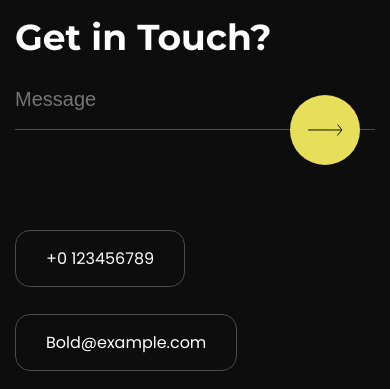
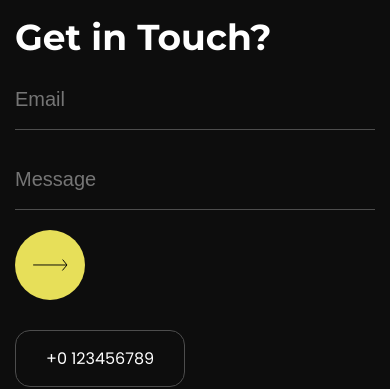
Before and after one commit to nihalDelimp/bold_portable_frontend, a React (Create React App) app: page /checkout in a window 390 px wide. Shown: the part 1735-2124 px from the top of the page. Built offline with nearby package versions, Linux system fonts and the light colour scheme; no server answers.

Commit message:
footer form changes

```diff
--- a/src/Common/Footer.tsx
+++ b/src/Common/Footer.tsx
@@ -61,6 +61,7 @@ const Footer = (props: MyComponentProps) => {
                 data-aos-duration="1000"
               >
                 <div className="form--group">
+                  <input type="email" placeholder="Email" />
                   <input type="text" placeholder="Message" />
                   <div className="submit--btn">
                     <button type="button">{}</button>
--- a/src/asstes/scss/layout/_footer.scss
+++ b/src/asstes/scss/layout/_footer.scss
@@ -10,13 +10,19 @@
     .footer--form {
         .form--group {
             position: relative;
+            display: flex;
+            flex-wrap: wrap;
+            gap: 20px;
             input {
-                width: 100%;
+                width: calc(50% - 20px);
                 border-bottom: 1px solid lighten($black, 30%);
                 background-color: transparent;
                 min-height: 60px;
                 font-size: 20px;
                 color: $white;
+                @media (max-width:767px) {
+                    width: calc(100%);
+                }
             }
             .submit--btn {
                 button {
@@ -26,7 +32,7 @@
                     border-radius: 50%;
                     position: absolute;
                     right: 0;
-                    transform: translate(-50px, -50%);
+                    transform: translate(-50px, calc(-50% - 20px));
                     background-image: url('../../image//arrow--thin.svg');
                     background-repeat: no-repeat;
                     background-position: center;
@@ -37,10 +43,15 @@
                     }
                     @media (max-width:767px) {
                         width: 70px;
-                        transform: translate(-15px, -50%);
+                        transform: none;
+                        left: 0;
+                        right: auto;
                     }
                     &:hover {
-                        transform: translate(0px, -50%);
+                        transform: translate(0px, calc(-50% - 20px));
+                        @media (max-width:767px) {
+                            transform: none;
+                        }
                     }
                 }
             }
--- a/src/components/Services.tsx
+++ b/src/components/Services.tsx
@@ -267,10 +267,14 @@ function Services(props: MyComponentProps) {
                         <label htmlFor="email">Email</label>
                         <input type="Email" id="email" placeholder="Email" />
                       </div>
-                      <div className="form--group iframe--wrapper">
+                      <div className="form--group get--location">
+                        <button type="button" className="btn black--btn">Get Current Location</button>
+                        <p>Address Text</p>
+                      </div>
+                      {/* <div className="form--group iframe--wrapper">
                         <label htmlFor="email">Location</label>
                         <iframe src="https://www.google.com/maps/embed?pb=!1m18!1m12!1m3!1d158857.83988654095!2d-0.2664029782833932!3d51.528739805082814!2m3!1f0!2f0!3f0!3m2!1i1024!2i768!4f13.1!3m3!1m2!1s0x47d8a00baf21de75%3A0x52963a5addd52a99!2sLondon%2C%20UK!5e0!3m2!1sen!2sin!4v1687426924908!5m2!1sen!2sin"  style={{border: "0px", width:"100%"}} allowFullScreen  loading="lazy"></iframe>
-                      </div>
+                      </div> */}
                   </div>
                   <ul className="servies--inner--links">
                     {requestServices &&
```
